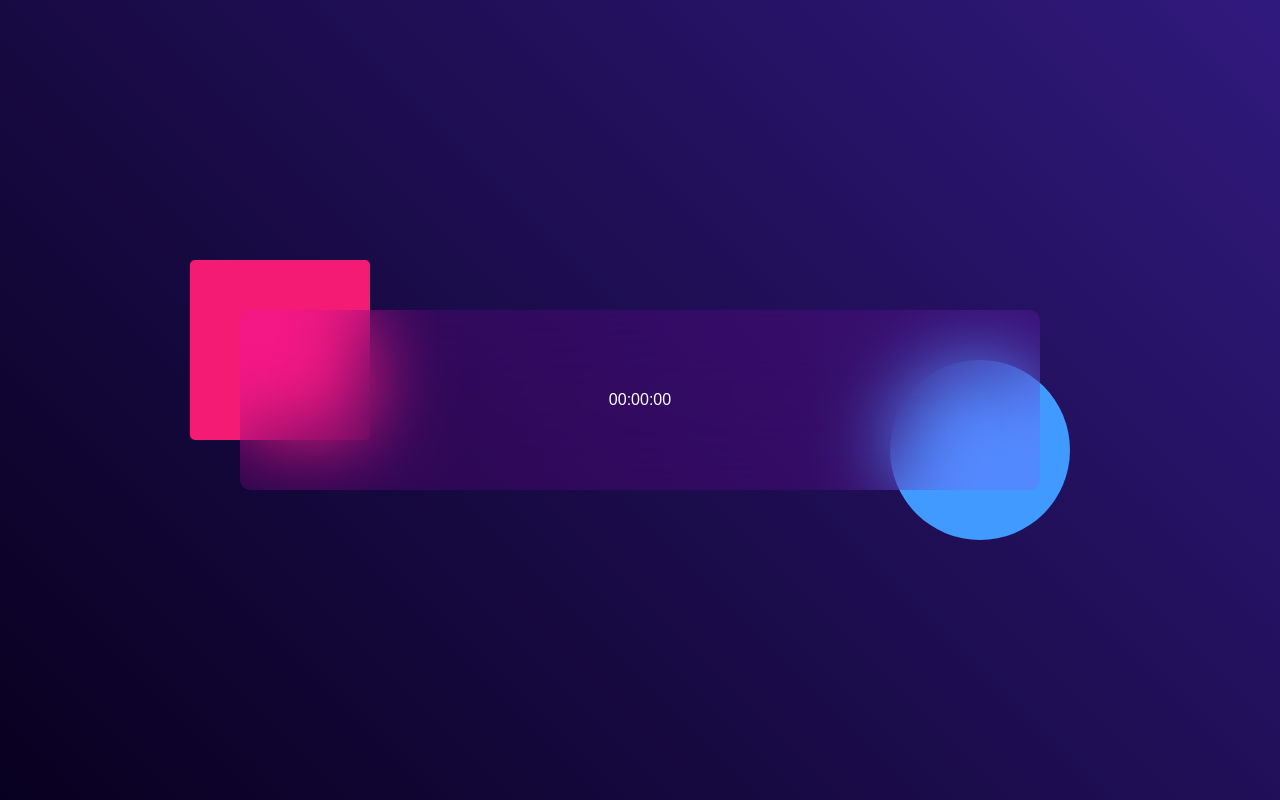
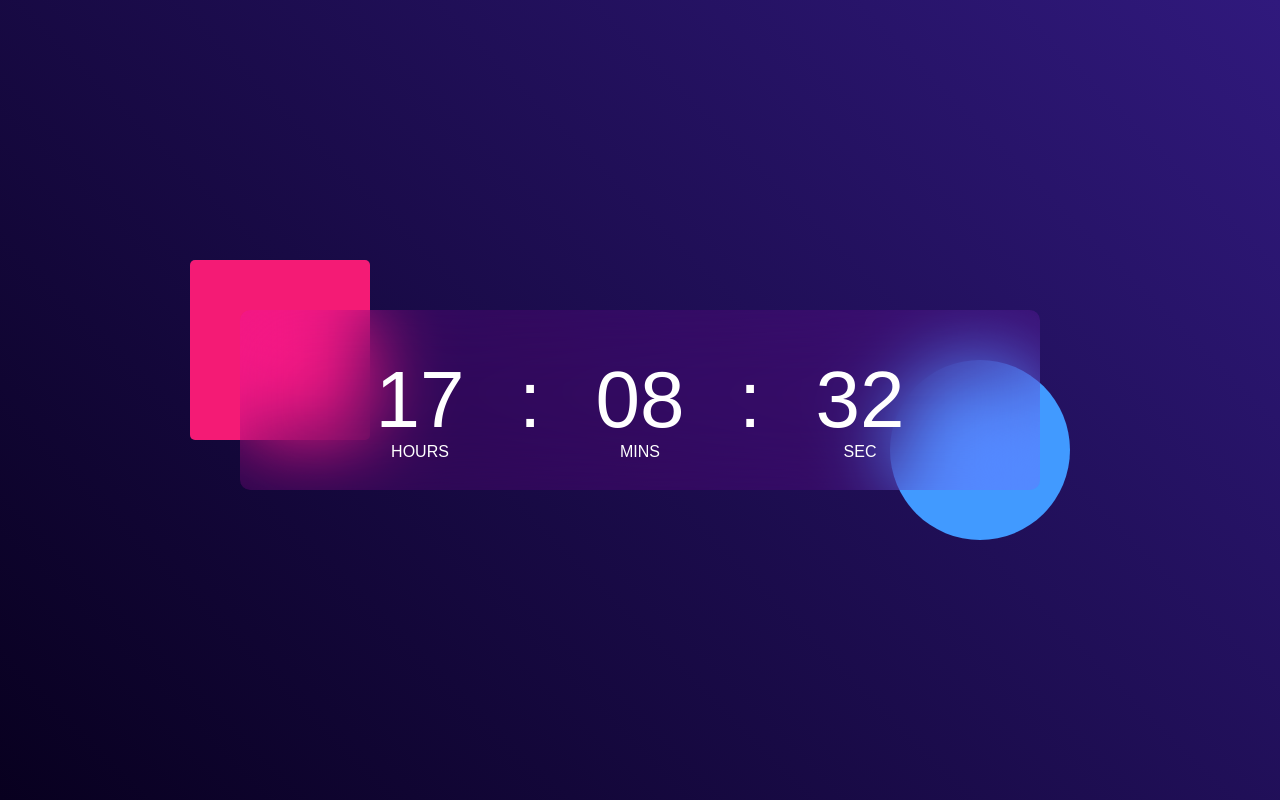
Before and after one commit to Rayhanulislamriaj/digital-clock, a plain HTML site: page index.html in a window 1280 px wide. Drawn offline with Linux system fonts and the light colour scheme.

Commit message:
first commit

```diff
--- a/index.html
+++ b/index.html
@@ -10,11 +10,11 @@
     <div class="hero">
         <div class="container">
             <div class="clock">
-                <span>00</span>
+                <span id="hours">00</span>
                 <span>:</span>
-                <span>00</span>
+                <span id="mintues">00</span>
                 <span>:</span>
-                <span>00</span>
+                <span id="seconds">00</span>
             </div>
         </div>
     </div>
--- a/script.js
+++ b/script.js
@@ -0,0 +1,11 @@
+let hours = document.getElementById('hours');
+let mintues = document.getElementById('mintues');
+let seconds = document.getElementById('seconds');
+
+setInterval(() => {
+    let currentTime = new Date();
+
+    hours.innerHTML = (currentTime.getHours() <10?"0":"") + currentTime.getHours();
+    mintues.innerHTML = (currentTime.getMinutes() <10? "0":"") + currentTime.getMinutes();
+    seconds.innerHTML = (currentTime.getSeconds() <10? "0":"") + currentTime.getSeconds();
+}, 1000);
--- a/style.css
+++ b/style.css
@@ -51,4 +51,26 @@
     bottom: -50px;
     z-index: -1;
 }
-.clock span {}
+.clock span {
+    font-size: 80px;
+    width: 110px;
+    display: inline-block;
+    text-align: center;
+    position: relative;
+}
+.clock span::after {
+    font-size: 16px;
+    position: absolute;
+    bottom: -15px;
+    left: 50%;
+    transform: translateX(-50%);
+}
+#hours::after {
+    content: 'HOURS';
+}
+#mintues::after {
+    content: 'MINS';
+}
+#seconds::after {
+    content: 'SEC';
+}
```
